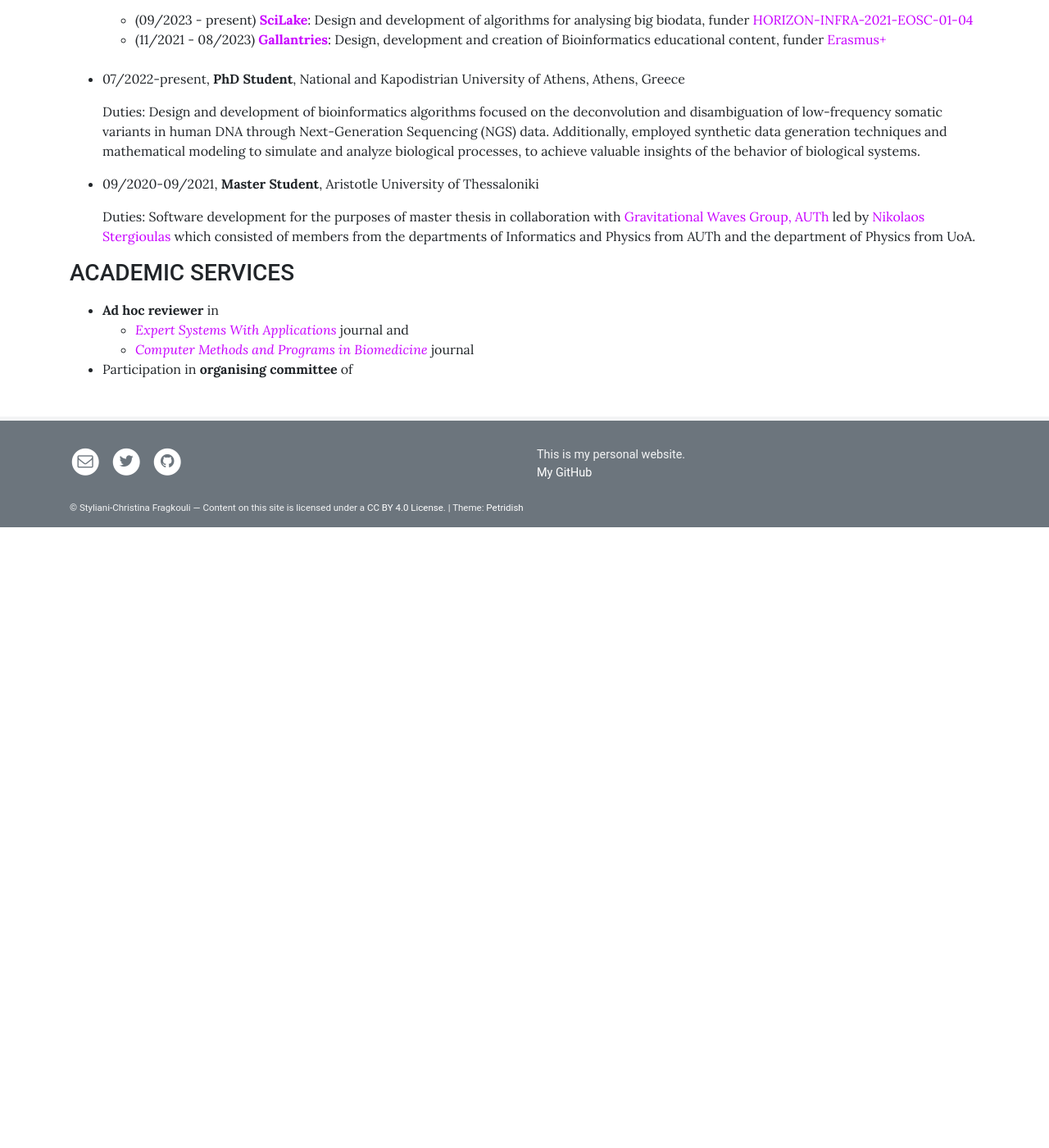
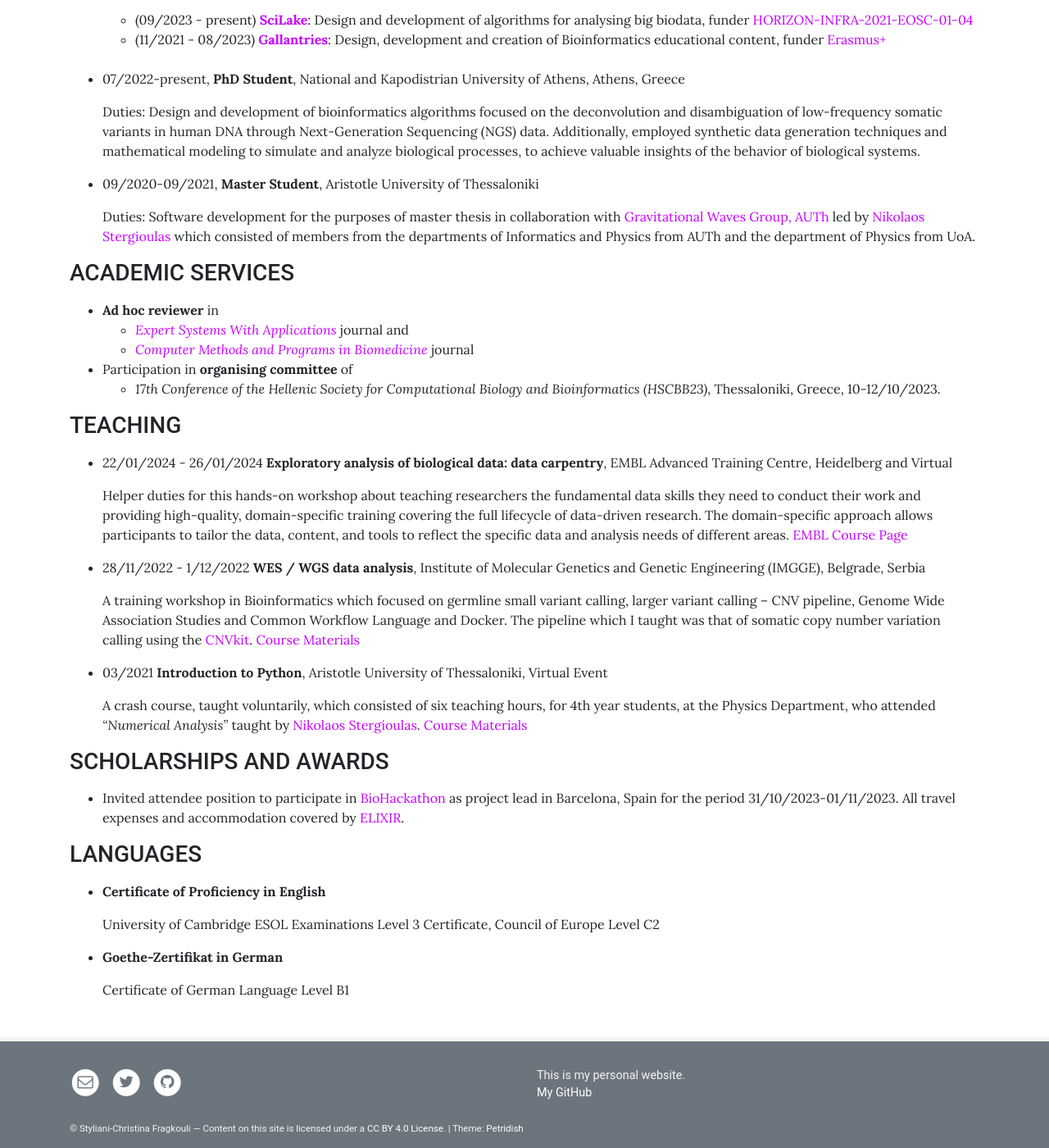
Before and after one commit to sfragkoul/sfragkoul.github.io, a Jekyll site: the page built from pages/CV.md, in a window 1280 px wide and 1400 px high, scrolled down 1011 px. Shown: the whole window at 82% size. Built offline with Jekyll 4.4.1, drawn with Linux system fonts in a browser that asks for light colours; before the commit the page ends 1654 px from its top, so only the background shows below that.

Commit message:
Update CV.md

```diff
--- a/pages/CV.md
+++ b/pages/CV.md
@@ -61,3 +61,38 @@ background: /assets/img/groupLogo/CV.jpg
    - [*Expert Systems With Applications*](https://www.sciencedirect.com/journal/expert-systems-with-applications) journal and
    - [*Computer Methods and Programs in Biomedicine*](https://www.sciencedirect.com/journal/computer-methods-and-programs-in-biomedicine) journal
 - Participation in **organising committee** of
+  - *17th Conference of the Hellenic Society for Computational Biology and Bioinformatics (HSCBB23)*, Thessaloniki, Greece, 10-12/10/2023.
+
+
+### TEACHING
+<p style="margin-bottom:15px"></p>
+
+- 22/01/2024 - 26/01/2024 	**Exploratory analysis of biological data: data carpentry**, EMBL Advanced Training Centre, Heidelberg and Virtual
+
+     Helper duties for this hands-on workshop about teaching researchers the fundamental data skills they need to conduct their work and providing high-quality, domain-specific training covering the full lifecycle of data-driven research. The domain-specific approach allows participants to tailor the data, content, and tools to reflect the specific data and analysis needs of different areas. [EMBL Course Page](https://www.embl.org/about/info/course-and-conference-office/events/dtc24-01/#vf-tabs__section-speakers)
+
+
+- 28/11/2022 - 1/12/2022 	**WES / WGS data analysis**, Institute of Molecular Genetics and Genetic Engineering (IMGGE), Belgrade, Serbia
+
+   A training workshop in Bioinformatics which focused on germline small variant calling, larger variant calling – CNV pipeline, Genome Wide Association Studies and Common Workflow Language and Docker. The pipeline which I taught was that of somatic copy number variation calling using the [CNVkit](https://cnvkit.readthedocs.io/en/stable/). [Course Materials](https://github.com/BiodataAnalysisGroup/IMGGE-WES-WGS-data-analysis-workshop)
+
+
+- 03/2021 	**Introduction to Python**, Aristotle University of Thessaloniki, Virtual Event
+
+   A crash course, taught voluntarily, which consisted of six teaching hours, for 4th year students, at the Physics Department, who attended *“Numerical Analysis”* taught by [Nikolaos Stergioulas](https://scholar.google.gr/citations?user=AXlRP8EAAAAJ&hl=el). [Course Materials](https://github.com/sfragkoul/Python_Intro)
+
+### SCHOLARSHIPS AND AWARDS
+<p style="margin-bottom:15px"></p>
+
+- Invited attendee position to participate in [BioHackathon](https://biohackathon-europe.org/) as project lead in Barcelona, Spain for the period 31/10/2023-01/11/2023. All travel expenses and accommodation covered by [ELIXIR](https://elixir-europe.org/).
+
+### LANGUAGES
+<p style="margin-bottom:15px"></p>
+
+- **Certificate of Proficiency in English**
+
+   University of Cambridge ESOL Examinations Level 3 Certificate, Council of Europe Level C2
+
+- **Goethe-Zertifikat in German**
+
+   Certificate of German Language Level B1
```
